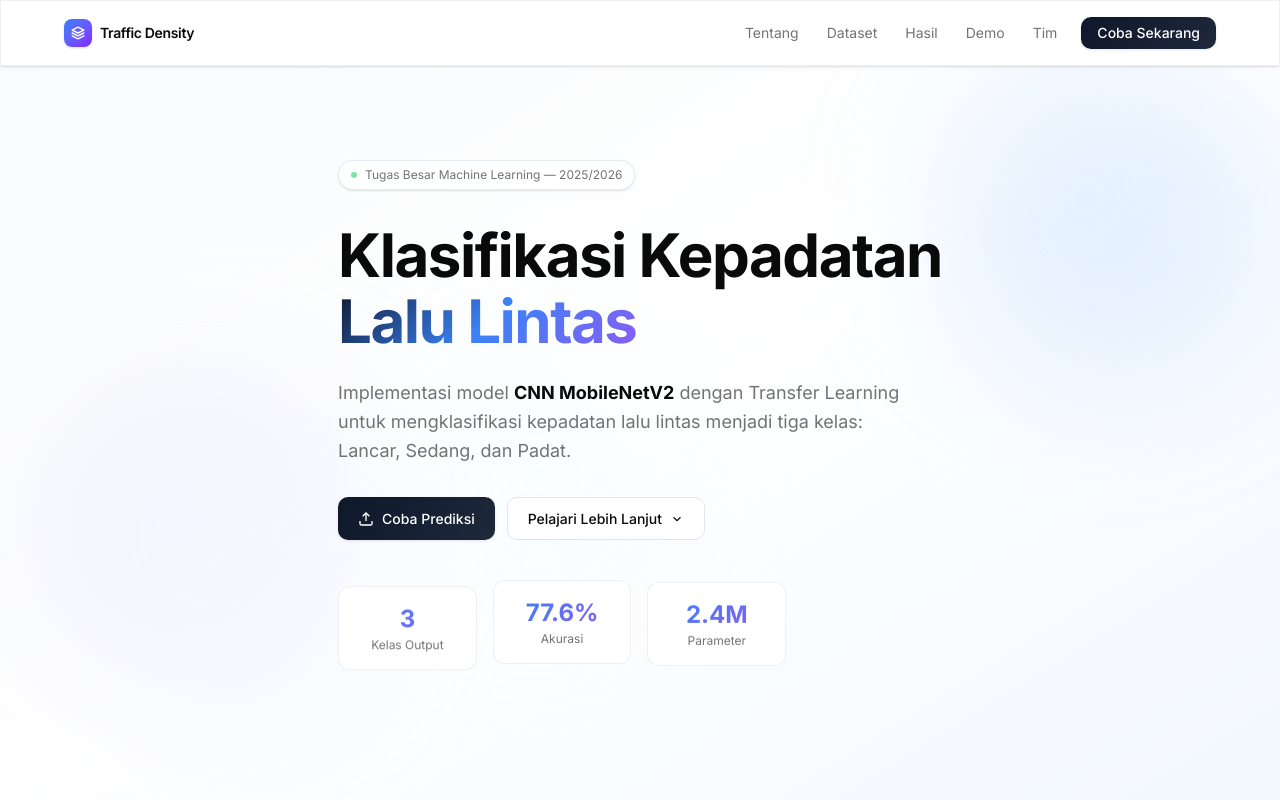
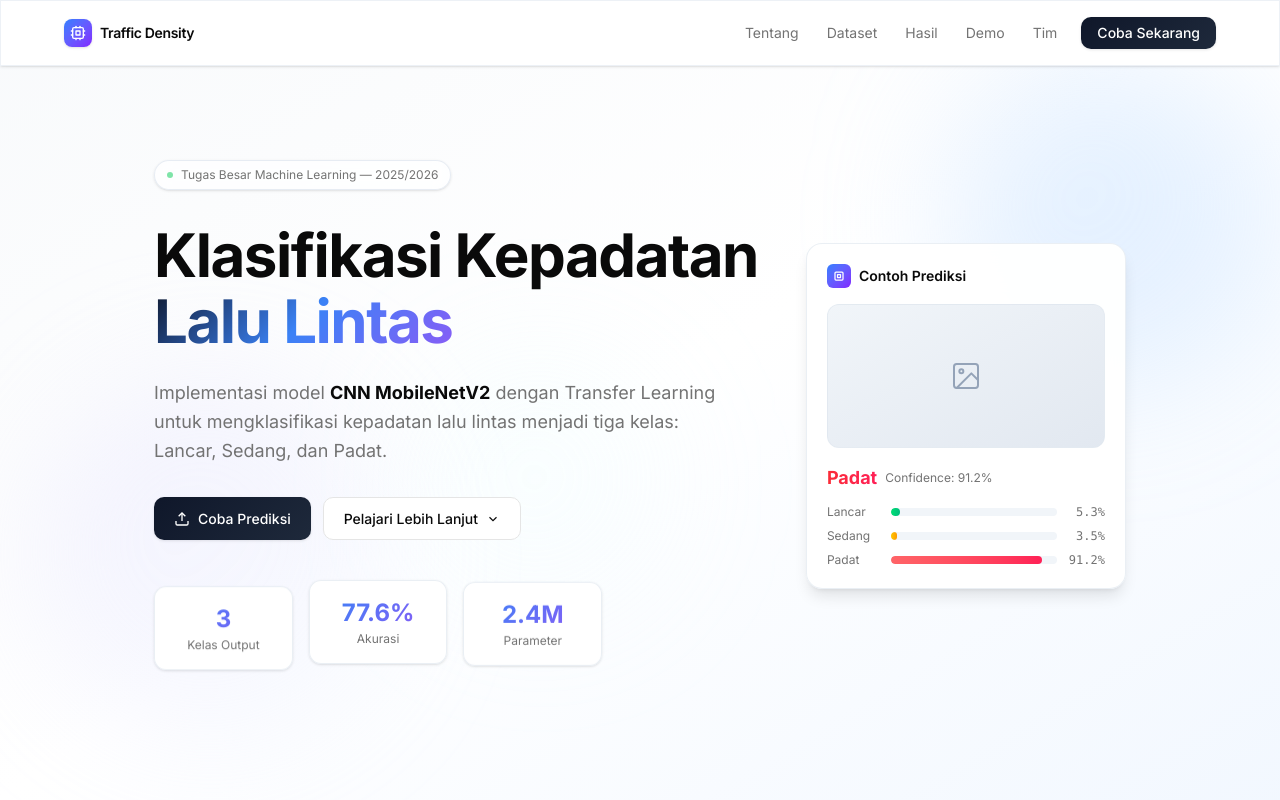
Before and after one commit to daryibrahim6/traffic-density-cnn, an Astro site: page / in a window 1280 px wide. Shown: the top 800 px of the page. Built offline with nearby package versions, Linux system fonts and the light colour scheme; Astro itself is replaced by a stand-in of ours.

Commit message:
improve: Lucide Cpu icons, navbar border, Hero mock card, card borders/shadows

```diff
--- a/src/components/Demo.astro
+++ b/src/components/Demo.astro
@@ -31,9 +31,9 @@
           >
             <span class="flex items-center gap-2">
               <svg width="16" height="16" viewBox="0 0 24 24" fill="none" stroke="currentColor" stroke-width="2" stroke-linecap="round" stroke-linejoin="round">
-                <rect x="3" y="3" width="18" height="18" rx="2" ry="2"></rect>
-                <circle cx="8.5" cy="8.5" r="1.5"></circle>
-                <polyline points="21 15 16 10 5 21"></polyline>
+                <rect x="4" y="4" width="16" height="16" rx="2" />
+                <rect x="9" y="9" width="6" height="6" />
+                <path d="M15 2v2" /><path d="M15 20v2" /><path d="M2 15h2" /><path d="M2 9h2" /><path d="M20 15h2" /><path d="M20 9h2" /><path d="M9 2v2" /><path d="M9 20v2" />
               </svg>
               Upload Gambar
             </span>
@@ -44,7 +44,9 @@
           >
             <span class="flex items-center gap-2">
               <svg width="16" height="16" viewBox="0 0 24 24" fill="none" stroke="currentColor" stroke-width="2" stroke-linecap="round" stroke-linejoin="round">
-                <polygon points="5 3 19 12 5 21 5 3"></polygon>
+                <rect x="4" y="4" width="16" height="16" rx="2" />
+                <rect x="9" y="9" width="6" height="6" />
+                <path d="M15 2v2" /><path d="M15 20v2" /><path d="M2 15h2" /><path d="M2 9h2" /><path d="M20 15h2" /><path d="M20 9h2" /><path d="M9 2v2" /><path d="M9 20v2" />
               </svg>
               Upload Video
             </span>
--- a/src/components/Footer.astro
+++ b/src/components/Footer.astro
@@ -14,11 +14,10 @@ const navItems = [
     <div class="flex flex-col sm:flex-row items-center justify-between gap-4">
       <div class="flex items-center gap-2 text-sm text-muted-foreground">
         <span class="inline-flex w-6 h-6 rounded-lg bg-gradient-to-br from-blue-500 to-violet-600 text-white items-center justify-center shadow-sm">
-          <svg width="11" height="11" viewBox="0 0 24 24" fill="none" stroke="currentColor" stroke-width="2.5" stroke-linecap="round" stroke-linejoin="round">
-            <rect x="3" y="3" width="7" height="7" rx="1" />
-            <rect x="14" y="3" width="7" height="7" rx="1" />
-            <rect x="3" y="14" width="7" height="7" rx="1" />
-            <rect x="14" y="14" width="7" height="7" rx="1" />
+          <svg width="12" height="12" viewBox="0 0 24 24" fill="none" stroke="currentColor" stroke-width="2" stroke-linecap="round" stroke-linejoin="round">
+            <rect x="4" y="4" width="16" height="16" rx="2" />
+            <rect x="9" y="9" width="6" height="6" />
+            <path d="M15 2v2" /><path d="M15 20v2" /><path d="M2 15h2" /><path d="M2 9h2" /><path d="M20 15h2" /><path d="M20 9h2" /><path d="M9 2v2" /><path d="M9 20v2" />
           </svg>
         </span>
         <span>&copy; 2026 Kelompok 3</span>
--- a/src/components/Hero.astro
+++ b/src/components/Hero.astro
@@ -8,7 +8,8 @@
   <div class="absolute top-1/2 left-1/3 w-64 h-64 bg-gradient-to-br from-cyan-100/20 to-blue-50/10 rounded-full blur-3xl animate-orbit" style="animation-delay: -5s;"></div>
 
   <div class="section-container relative z-10 pt-24 pb-16">
-    <div class="max-w-3xl">
+    <div class="flex flex-col lg:flex-row items-center gap-12">
+      <div class="flex-1 max-w-3xl">
         <div class="reveal inline-flex items-center gap-2 px-3 py-1.5 rounded-full border border-slate-200/80 bg-white/70 backdrop-blur-sm text-xs text-muted-foreground mb-8 shadow-sm">
           <span class="w-1.5 h-1.5 rounded-full bg-green-500 animate-pulse"></span>
           Tugas Besar Machine Learning — 2025/2026
@@ -44,19 +45,69 @@
         </div>
 
         <div class="reveal reveal-delay-4 mt-12 grid grid-cols-3 gap-4 max-w-md">
-        <div class="glass-strong rounded-xl p-4 text-center animate-float hover:shadow-lg transition-shadow">
+          <div class="glass-strong border border-slate-200/70 shadow-sm rounded-xl p-4 text-center animate-float hover:shadow-lg transition-shadow">
             <div class="text-2xl font-bold gradient-text-blue">3</div>
             <div class="text-xs text-muted-foreground mt-0.5">Kelas Output</div>
           </div>
-        <div class="glass-strong rounded-xl p-4 text-center animate-float-delayed hover:shadow-lg transition-shadow">
+          <div class="glass-strong border border-slate-200/70 shadow-sm rounded-xl p-4 text-center animate-float-delayed hover:shadow-lg transition-shadow">
             <div class="text-2xl font-bold gradient-text-blue">77.6%</div>
             <div class="text-xs text-muted-foreground mt-0.5">Akurasi</div>
           </div>
-        <div class="glass-strong rounded-xl p-4 text-center animate-float hover:shadow-lg transition-shadow" style="animation-delay: 1s;">
+          <div class="glass-strong border border-slate-200/70 shadow-sm rounded-xl p-4 text-center animate-float hover:shadow-lg transition-shadow" style="animation-delay: 1s;">
             <div class="text-2xl font-bold gradient-text-blue">2.4M</div>
             <div class="text-xs text-muted-foreground mt-0.5">Parameter</div>
           </div>
         </div>
       </div>
+
+      <!-- Mock Prediction Card (lg+ only) -->
+      <div class="hidden lg:block shrink-0 w-80 reveal reveal-delay-3">
+        <div class="glass-strong rounded-2xl shadow-lg p-5 border border-slate-200/70">
+          <div class="flex items-center gap-2 mb-4">
+            <span class="inline-flex w-6 h-6 rounded-md bg-gradient-to-br from-blue-500 to-violet-600 text-white items-center justify-center">
+              <svg width="12" height="12" viewBox="0 0 24 24" fill="none" stroke="currentColor" stroke-width="2.5" stroke-linecap="round" stroke-linejoin="round">
+                <rect x="4" y="4" width="16" height="16" rx="2" />
+                <rect x="9" y="9" width="6" height="6" />
+              </svg>
+            </span>
+            <span class="text-sm font-semibold">Contoh Prediksi</span>
+          </div>
+          <div class="w-full h-36 rounded-xl bg-gradient-to-br from-slate-100 to-slate-200 border border-slate-200/70 flex items-center justify-center mb-4">
+            <svg width="32" height="32" viewBox="0 0 24 24" fill="none" stroke="#94a3b8" stroke-width="1.5" stroke-linecap="round" stroke-linejoin="round">
+              <rect x="3" y="3" width="18" height="18" rx="2" ry="2" />
+              <circle cx="8.5" cy="8.5" r="1.5" />
+              <polyline points="21 15 16 10 5 21" />
+            </svg>
+          </div>
+          <div class="flex items-center gap-2 mb-3">
+            <span class="text-lg font-bold bg-gradient-to-r from-red-500 to-rose-500 bg-clip-text text-transparent">Padat</span>
+            <span class="text-xs text-muted-foreground">Confidence: 91.2%</span>
+          </div>
+          <div class="space-y-2">
+            <div class="flex items-center gap-2">
+              <span class="text-xs w-14 text-muted-foreground">Lancar</span>
+              <div class="flex-1 h-2 bg-slate-100 rounded-full overflow-hidden">
+                <div class="h-full bg-gradient-to-r from-green-400 to-emerald-500 rounded-full" style="width: 5.3%"></div>
+              </div>
+              <span class="text-xs w-10 text-right text-muted-foreground font-mono">5.3%</span>
+            </div>
+            <div class="flex items-center gap-2">
+              <span class="text-xs w-14 text-muted-foreground">Sedang</span>
+              <div class="flex-1 h-2 bg-slate-100 rounded-full overflow-hidden">
+                <div class="h-full bg-gradient-to-r from-yellow-400 to-amber-500 rounded-full" style="width: 3.5%"></div>
+              </div>
+              <span class="text-xs w-10 text-right text-muted-foreground font-mono">3.5%</span>
+            </div>
+            <div class="flex items-center gap-2">
+              <span class="text-xs w-14 text-muted-foreground">Padat</span>
+              <div class="flex-1 h-2 bg-slate-100 rounded-full overflow-hidden">
+                <div class="h-full bg-gradient-to-r from-red-400 to-rose-500 rounded-full" style="width: 91.2%"></div>
+              </div>
+              <span class="text-xs w-10 text-right text-muted-foreground font-mono">91.2%</span>
+            </div>
+          </div>
+        </div>
+      </div>
+    </div>
   </div>
 </section>
--- a/src/components/Navbar.astro
+++ b/src/components/Navbar.astro
@@ -8,15 +8,15 @@ const navItems = [
 ];
 ---
 
-<nav class="fixed top-0 left-0 right-0 z-50 glass-strong shadow-sm">
+<nav class="fixed top-0 left-0 right-0 z-50 glass-strong border-b border-slate-200/60 shadow-sm">
   <div class="section-container">
     <div class="flex items-center justify-between h-16">
       <a href="/" class="flex items-center gap-2 font-semibold text-sm tracking-tight">
         <span class="inline-flex w-7 h-7 rounded-lg bg-gradient-to-br from-blue-500 to-violet-600 text-white items-center justify-center shadow-sm">
-          <svg width="14" height="14" viewBox="0 0 24 24" fill="none" stroke="currentColor" stroke-width="2.5" stroke-linecap="round" stroke-linejoin="round">
-            <path d="M12 2L2 7l10 5 10-5-10-5z" />
-            <path d="M2 17l10 5 10-5" />
-            <path d="M2 12l10 5 10-5" />
+          <svg width="16" height="16" viewBox="0 0 24 24" fill="none" stroke="currentColor" stroke-width="2" stroke-linecap="round" stroke-linejoin="round">
+            <rect x="4" y="4" width="16" height="16" rx="2" />
+            <rect x="9" y="9" width="6" height="6" />
+            <path d="M15 2v2" /><path d="M15 20v2" /><path d="M2 15h2" /><path d="M2 9h2" /><path d="M20 15h2" /><path d="M20 9h2" /><path d="M9 2v2" /><path d="M9 20v2" />
           </svg>
         </span>
         <span>Traffic Density</span>
--- a/src/styles/global.css
+++ b/src/styles/global.css
@@ -60,7 +60,7 @@
     background: rgba(255, 255, 255, 0.95);
     backdrop-filter: blur(20px);
     -webkit-backdrop-filter: blur(20px);
-    border: 1px solid rgba(0, 0, 0, 0.06);
+    border: 1px solid rgba(148, 163, 184, 0.3);
   }
 
   /* ===== Section Container ===== */
@@ -130,9 +130,10 @@
   /* ===== Card Styles ===== */
   .card {
     background: white;
-    border: 1px solid #f0f0f0;
+    border: 1px solid rgba(148, 163, 184, 0.3);
     border-radius: 0.875rem;
     padding: 1.5rem;
+    box-shadow: 0 1px 3px rgba(0, 0, 0, 0.06);
     transition: all 0.4s cubic-bezier(0.4, 0, 0.2, 1);
     position: relative;
     overflow: hidden;
@@ -169,9 +170,10 @@
   /* ===== Metric Card ===== */
   .metric-card {
     background: white;
-    border: 1px solid #f0f0f0;
+    border: 1px solid rgba(148, 163, 184, 0.3);
     border-radius: 0.875rem;
     padding: 1.5rem;
+    box-shadow: 0 1px 3px rgba(0, 0, 0, 0.06);
     text-align: center;
     transition: all 0.4s cubic-bezier(0.4, 0, 0.2, 1);
     position: relative;
```
Lines whose indentation alone changed are shown as unchanged.
